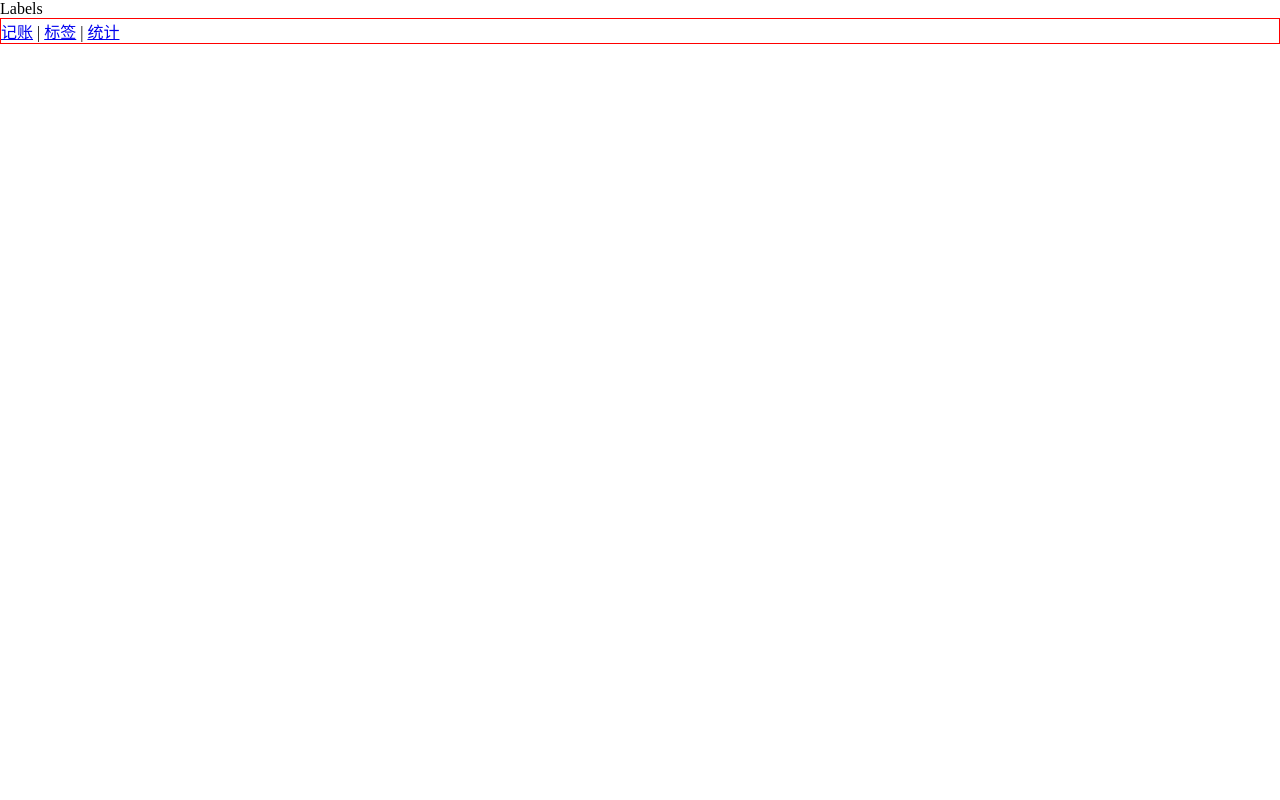
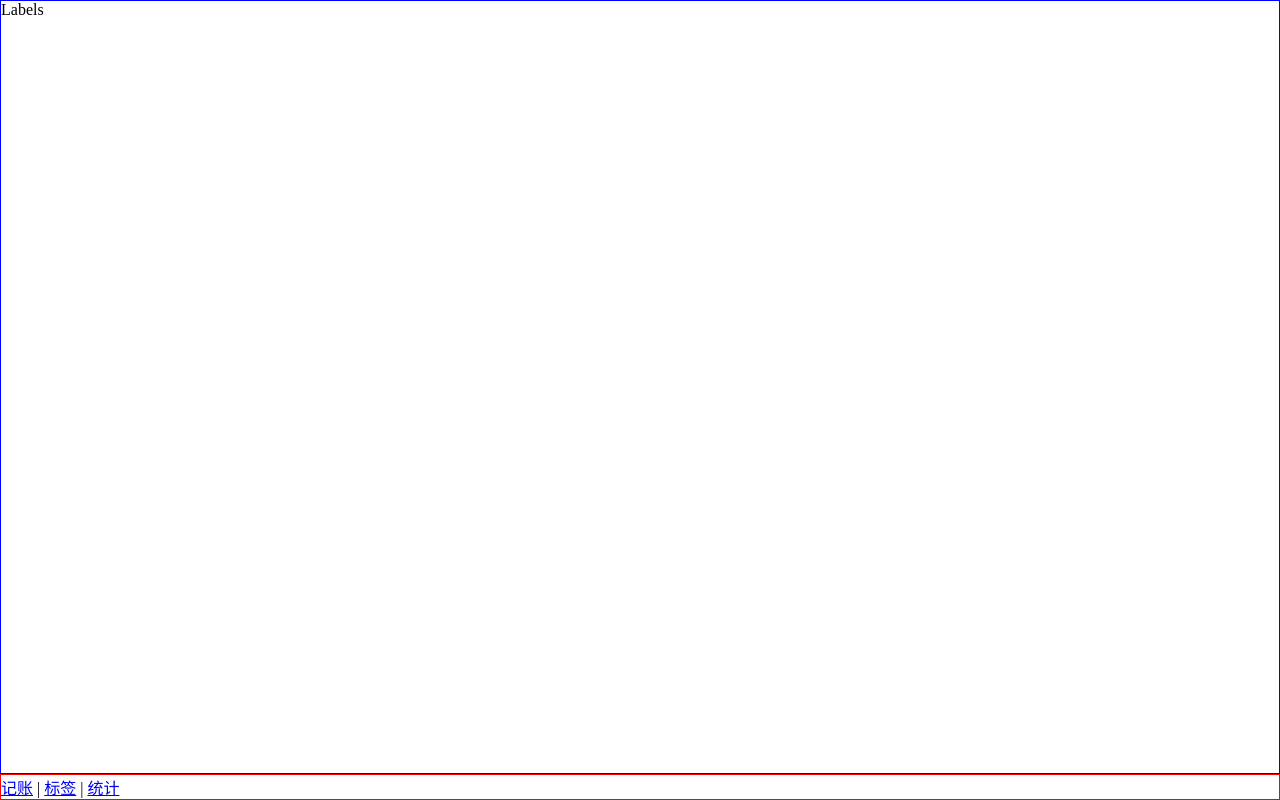
Before and after one commit to jrj444/booknow-vue, a Vue app: page /#/labels in a window 1280 px wide. Built offline with nearby package versions, Linux system fonts and the light colour scheme.

Commit message:
添加Layout布局组件

```diff
--- /dev/null
+++ b/src/components/Layout.vue
@@ -0,0 +1,27 @@
+<template>
+  <div class="Nav-wrapper">
+    <div class="content">
+      <slot />
+    </div>
+    <Nav />
+  </div>
+</template>
+
+<script>
+  export default {
+    name: "Layout"
+  };
+</script>
+
+<style scoped>
+  .Nav-wrapper {
+    display: flex;
+    flex-direction: column;
+    height: 100vh;
+  }
+  .content {
+    border: 1px solid blue;
+    flex-grow: 1;
+    overflow: auto;
+  }
+</style>
--- a/src/main.ts
+++ b/src/main.ts
@@ -4,11 +4,12 @@ import './registerServiceWorker';
 import router from './router';
 import store from './store';
 import Nav from '@/components/Nav.vue';
+import Layout from '@/components/Layout.vue';
 
 Vue.config.productionTip = false;
 
 Vue.component('Nav', Nav);
-
+Vue.component('Layout', Layout);
 
 new Vue({
   router,
--- a/src/views/Labels.vue
+++ b/src/views/Labels.vue
@@ -1,8 +1,7 @@
 <template>
-  <div>
+  <Layout>
     Labels
-    <Nav />
-  </div>
+  </Layout>
 </template>
 
 <script>
--- a/src/views/Money.vue
+++ b/src/views/Money.vue
@@ -1,11 +1,7 @@
 <template>
-  <div class="Nav-wrapper">
-    <div class="Money-content">
-      Money
-    </div>
-    <Nav />
-  </div>
-
+  <Layout>
+    Money
+  </Layout>
 </template>
 
 <script>
@@ -15,14 +11,4 @@
 </script>
 
 <style scoped>
-  .Nav-wrapper {
-    display: flex;
-    flex-direction: column;
-    height: 100vh;
-  }
-  .Money-content {
-    border: 1px solid blue;
-    flex-grow: 1;
-    overflow: auto;
-  }
 </style>
--- a/src/views/Statistics.vue
+++ b/src/views/Statistics.vue
@@ -1,8 +1,7 @@
 <template>
-  <div>
+  <Layout>
     Statistics
-    <Nav />
-  </div>
+  </Layout>
 </template>
 
 <script>
```
